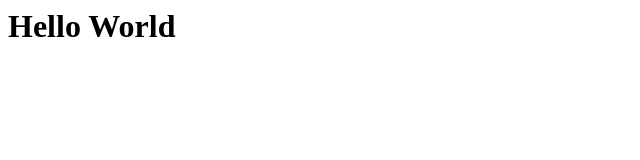
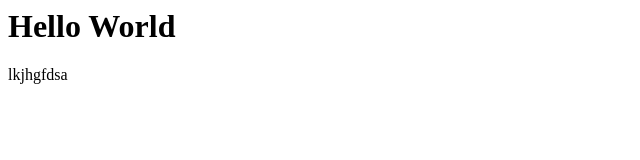
Before and after one commit to daxdobariya/mydemo, a plain HTML site: page index.html in a window 1280 px wide. Shown: the full height of the page, 0-640 px from the left. Drawn offline with Linux system fonts and the light colour scheme.

Commit message:
Update index.html

```diff
--- a/index.html
+++ b/index.html
@@ -1 +1,2 @@
 <h1>Hello World</h1>
+<p>lkjhgfdsa</p>
```
